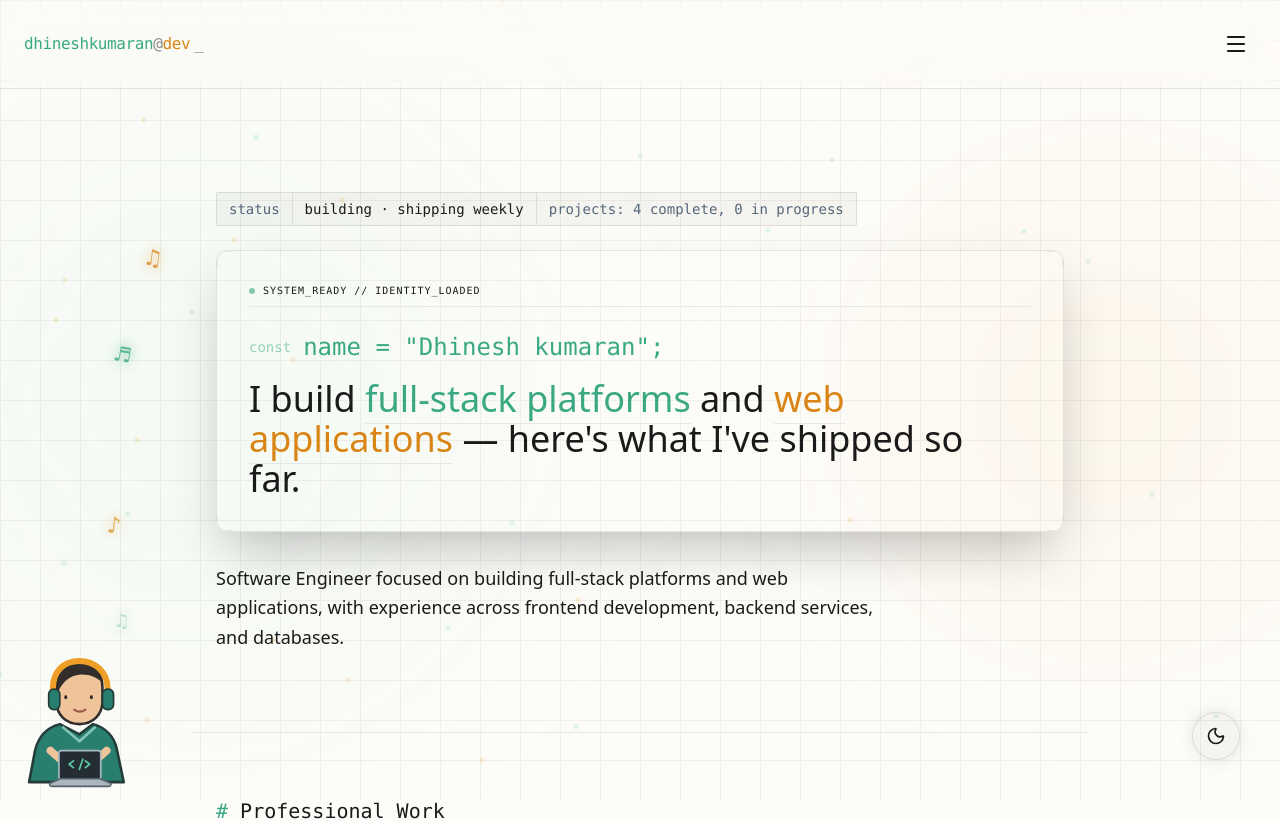
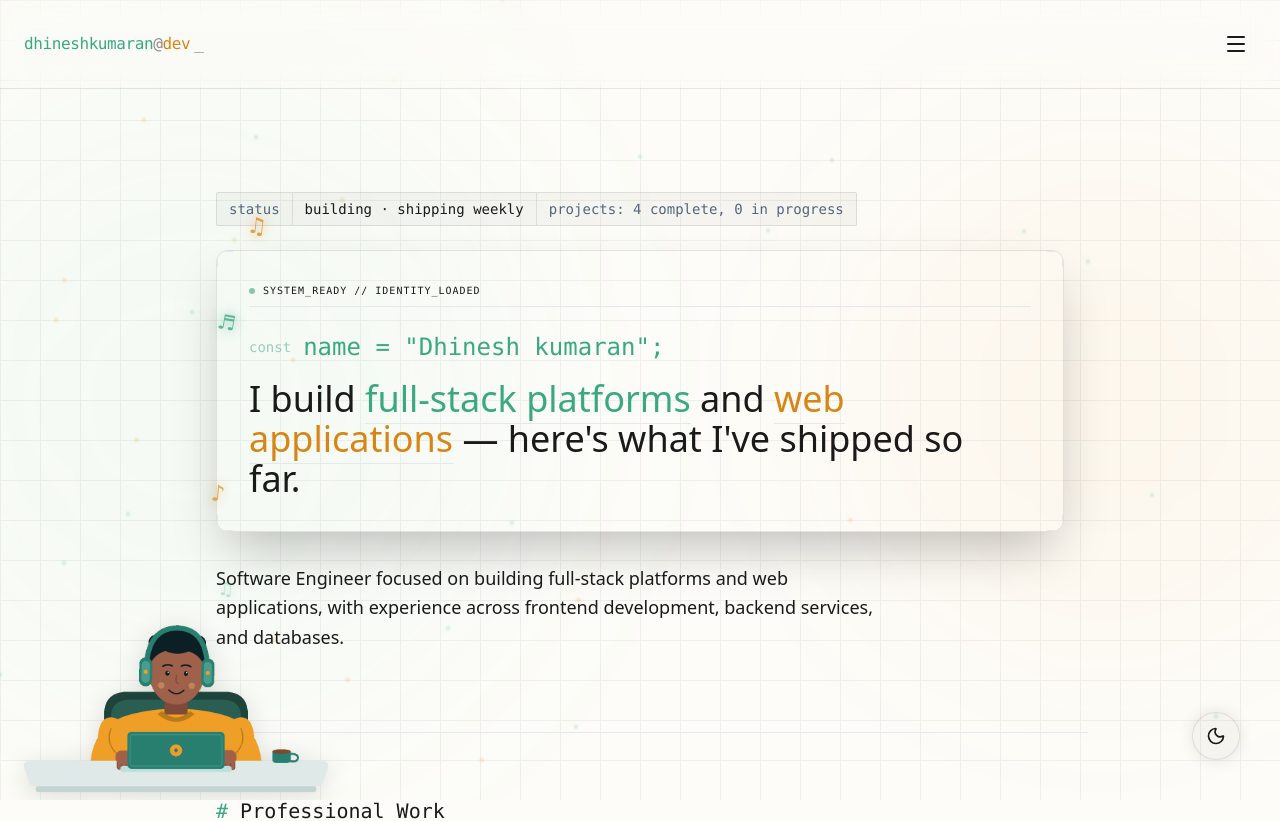
Before and after one commit to Dhineshkumaran/Portfolio, a Next.js app: page / in a window 1280 px wide. Shown: the top 821 px of the page. Built offline with nearby package versions, Linux system fonts and the light colour scheme.

Commit message:
Use animated coding character GIF

```diff
--- a/components/CodingListener.tsx
+++ b/components/CodingListener.tsx
@@ -18,13 +18,13 @@ export default function CodingListener() {
             {notes.map((note, index) => (
                 <motion.span
                     key={index}
-                    className={`absolute bottom-20 font-mono text-2xl font-bold ${note.color}`}
-                    style={{ left: 72 + note.left, textShadow: '0 0 12px currentColor' }}
+                    className={`absolute bottom-28 left-[136px] font-mono text-2xl font-bold sm:left-[176px] ${note.color}`}
+                    style={{ textShadow: '0 0 12px currentColor' }}
                     initial={{ opacity: 0, scale: 0.65, x: 0, y: 0, rotate: 0 }}
                     animate={reducedMotion ? { opacity: 0 } : {
                         opacity: [0, 0.9, 0.72, 0],
                         scale: [0.65, 1.1, 0.95, 0.8],
-                        x: [0, note.drift * 0.35, note.drift],
+                        x: [note.left, note.left + note.drift * 0.35, note.left + note.drift],
                         y: ['0vh', '-45vh', '-100vh'],
                         rotate: [0, 10, -8],
                     }}
@@ -39,28 +39,11 @@ export default function CodingListener() {
                 </motion.span>
             ))}
 
-            <svg viewBox="0 0 150 170" className="absolute bottom-0 left-1 w-28 sm:left-3 sm:w-32" fill="none">
-                {/* Head and hair */}
-                <path d="M52 38c0-18 11-29 27-29s27 11 27 29v16c0 16-11 27-27 27S52 70 52 54V38Z" fill="#F0C49B" stroke="#302D2B" strokeWidth="3" />
-                <path d="M52 39c-2-17 9-31 27-31 15 0 26 10 28 25-8-7-17-11-28-10-10 1-17 6-23 16l-4 11v-11Z" fill="#302D2B" />
-                <path d="M63 49v1m30-1v1" stroke="#302D2B" strokeWidth="3.5" strokeLinecap="round" />
-                <path d="M73 64c4 3 9 3 13 0" stroke="#9B594C" strokeWidth="2.5" strokeLinecap="round" />
-
-                {/* Headphones */}
-                <path d="M48 48V39C48 19 61 7 79 7s33 13 33 32v9" stroke="#EF9F27" strokeWidth="7" strokeLinecap="round" />
-                <rect x="43" y="40" width="13" height="24" rx="6" fill="#287F70" stroke="#243B37" strokeWidth="2" />
-                <rect x="106" y="40" width="13" height="24" rx="6" fill="#287F70" stroke="#243B37" strokeWidth="2" />
-
-                {/* Hoodie and arms */}
-                <path d="M56 81c-15 4-25 14-29 31l-7 37h111l-8-38c-3-15-13-26-28-30l-16 12-23-12Z" fill="#287F70" stroke="#243B37" strokeWidth="3" strokeLinejoin="round" />
-                <path d="m59 84 20 17 19-17" stroke="#83C5B5" strokeWidth="3" strokeLinejoin="round" />
-                <path d="M45 112 63 128m48-16-18 16" stroke="#F0C49B" strokeWidth="9" strokeLinecap="round" />
-
-                {/* Laptop with a simple code mark */}
-                <rect x="55" y="112" width="49" height="34" rx="3" fill="#252D34" stroke="#A8B7C0" strokeWidth="2" />
-                <path d="m72 124-5 4 5 4m14-8 5 4-5 4m-3-10-4 12" stroke="#5DCAA5" strokeWidth="2" strokeLinecap="round" strokeLinejoin="round" />
-                <path d="m45 150 12-5h46l12 5c2 1 1 4-2 4H47c-3 0-4-3-2-4Z" fill="#A8B7C0" stroke="#56636B" strokeWidth="2" strokeLinejoin="round" />
-            </svg>
+            <img
+                src="/images/coder_typing.gif"
+                alt=""
+                className="absolute bottom-0 left-2 w-64 sm:left-4 sm:w-80 h-auto drop-shadow-[0_4px_12px_rgba(0,0,0,0.12)]"
+            />
         </div>
     );
 }
```
Also changed, not shown: public/images/coder_typing.gif (added).
